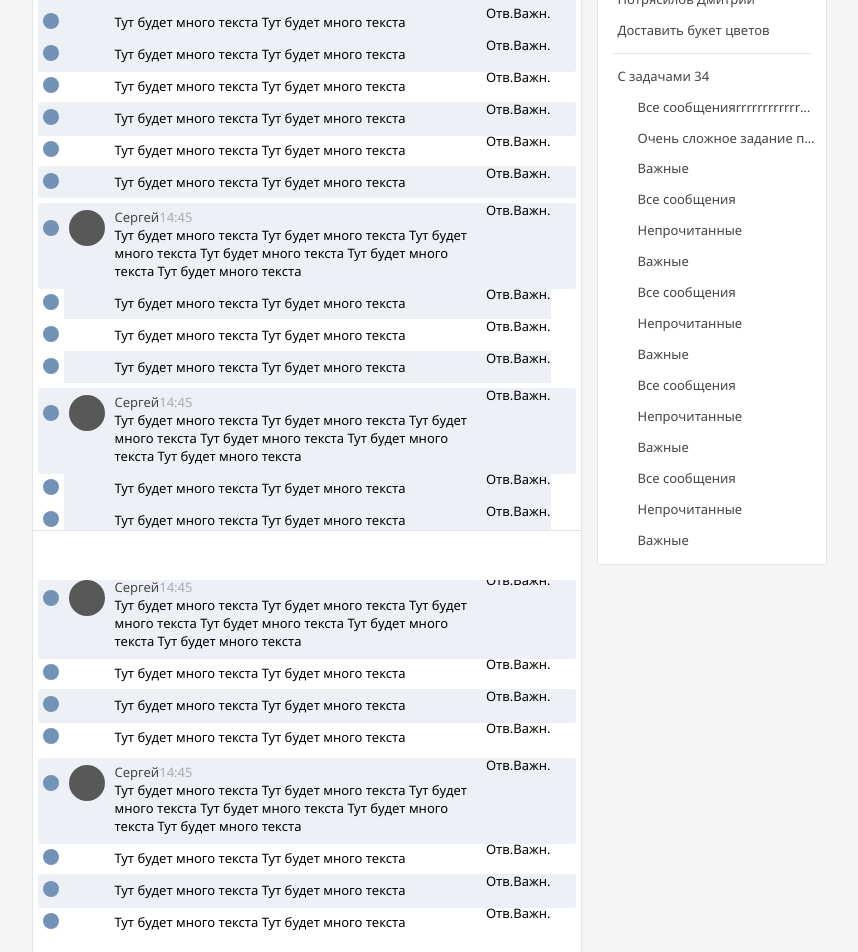
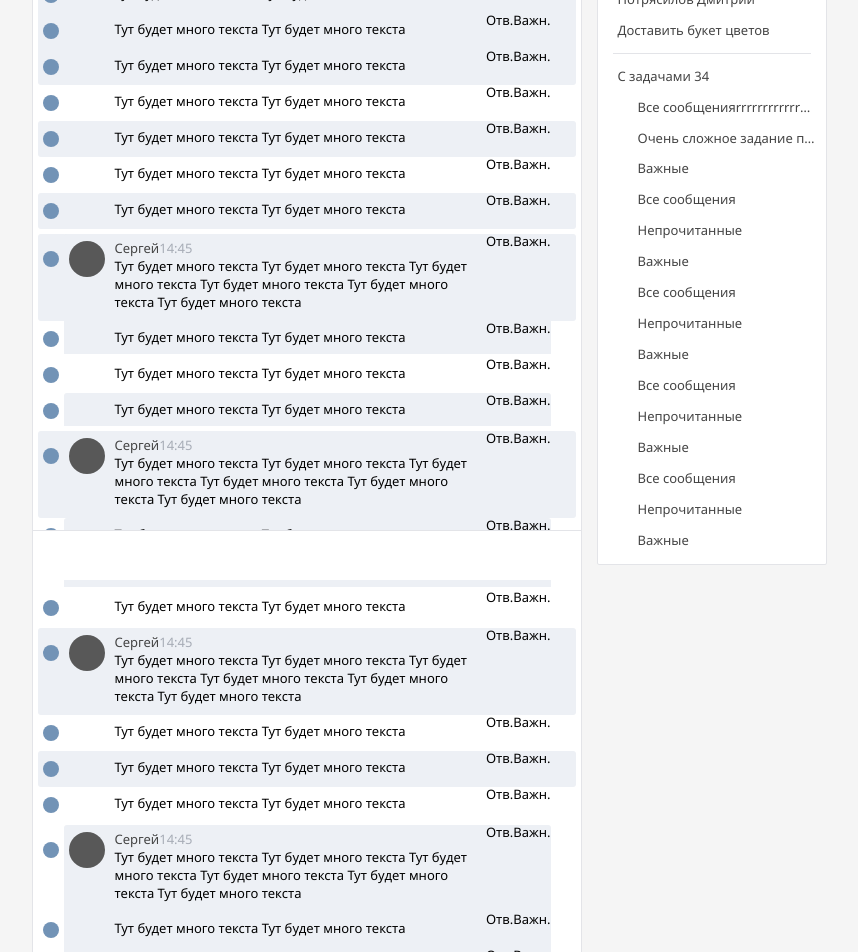
Before and after one commit to Dindro/tasks-service, a Vue app in the folder application/: page /messages in a window 1280 px wide. Shown: the part 220-1172 px from the top of the page, without its empty margins (211-1069 px from the left). Built offline with nearby package versions, Linux system fonts and the light colour scheme.

Commit message:
убрал &. не прочитанные и выделенные отображаются правильно

```diff
--- a/application/src/components/pages/DRAFT/chats.vue
+++ b/application/src/components/pages/DRAFT/chats.vue
@@ -389,10 +389,8 @@ function hscrollbar() {
   var elements = ["nav", "options", "chats-top", "chats-bottom"];
   var value = window.pageXOffset;
 
-  for (let i = 0; i < elements.length; i++) {
-    document.getElementById(
-      elements[i]
-    ).style.transform = `translateX(${-value}px)`;
+  for (element in elements) {
+		document.getElementById(element).style.transform = `translateX(${-value}px)`;
   }
 }
 window.onscroll = hscrollbar;
@@ -554,7 +552,7 @@ body {
 }
 
 .dinamic-content {
-  & #chats-top {
+  #chats-top {
     height: 50px;
     width: 550px;
     position: fixed;
@@ -562,7 +560,7 @@ body {
     border-top: 15px solid $color-background; //Нужен, за ним скрывается список диалогов
     margin-top: 42px;
 
-    & .chats-top-elements {
+    .chats-top-elements {
       width: 100%;
       height: 100%;
       border: 1px solid $color-border;
@@ -572,7 +570,7 @@ body {
     }
   }
 
-  & .chats {
+  .chats {
     background-color: white;
     box-sizing: border-box;
     width: 100%;
@@ -583,13 +581,13 @@ body {
     border-right: 1px solid $color-border;
   }
 
-  & #chats-bottom {
+  #chats-bottom {
     height: 50px;
     width: 550px;
     position: fixed;
     bottom: 0;
 
-    & .chats-bottom-elements {
+    .chats-bottom-elements {
       height: 100%;
       width: 100%;
       border: 1px solid $color-border;
@@ -607,7 +605,7 @@ body {
   overflow: hidden;
   width: 100%;
 
-  & .photo {
+  .photo {
     margin-left: 20px;
     min-width: 60px; // Чтобы не сжался при flex
     width: 60px;
@@ -617,7 +615,7 @@ body {
     border: 1px solid rgb(165, 165, 165);
   }
 
-  & .chat-details {
+  .chat-details {
     display: flex;
     box-sizing: border-box;
     flex-direction: column;
@@ -625,18 +623,18 @@ body {
     width: 0; // Что бы в содержимое работало троеточие
     justify-content: space-around;
 
-    & .chat-details-top {
+    .chat-details-top {
       box-sizing: border-box;
       display: flex;
       justify-content: space-between;
       padding: 0 20px 0 10px;
 
-      & .name-task {
+      .name-task {
         display: flex;
         flex: 1;
         min-width: 0;
 
-        & .name {
+        .name {
           display: block;
           color: $color-black;
           font-size: 14px;
@@ -646,23 +644,23 @@ body {
           text-overflow: ellipsis; /* Добавляем многоточие */
         }
 
-        & .task {
+        .task {
           white-space: nowrap; /* Запрещаем перенос строк */
           color: #7a7a7a;
           padding: 0 15px 0 10px;
         }
       }
 
-      & .time {
+      .time {
         color: rgb(184, 184, 184);
       }
     }
 
-    & .chat-details-bottom {
+    .chat-details-bottom {
       padding: 0 17px 0 7px;
       box-sizing: border-box;
 
-      & .read-status {
+      .read-status {
         display: flex;
         justify-content: space-between;
         background-color: rgb(240, 240, 240);
@@ -670,12 +668,12 @@ body {
         border-radius: 20px 2px 2px 20px;
         align-items: center;
 
-        & .photo-message {
+        .photo-message {
           display: flex;
           align-items: center;
           min-width: 0;
 
-          & .photo-sender {
+          .photo-sender {
             width: 25px;
             height: 25px;
             border-radius: 50%;
@@ -683,7 +681,7 @@ body {
             background-color: #4e4e4e;
           }
 
-          & .message {
+          .message {
             padding-left: 7px;
             padding-right: 10px;
             color: #656565;
@@ -697,7 +695,7 @@ body {
           }
         }
 
-        & .count {
+        .count {
           padding: 1px 4px;
           color: white;
           border-radius: 10px;
--- a/application/src/components/pages/DRAFT/messages.vue
+++ b/application/src/components/pages/DRAFT/messages.vue
@@ -273,7 +273,7 @@
 										<span class="time">14:45</span>
 									</div>
 								</div>
-								<div class="message selected">
+								<div class="message unread">
 									<div class="select"></div>
 									<div class="is-read">
 										<div class="message-text">Тут будет много текста Тут будет много текста Тут будет много текста Тут будет много текста Тут будет много текста Тут будет много текста</div>
@@ -283,7 +283,7 @@
 										</div>
 									</div>
 								</div>
-								<div class="message">
+								<div class="message unread">
 									<div class="select"></div>
 									<div class="is-read">
 										<div class="message-text">Тут будет много текста Тут будет много текста</div>
@@ -293,7 +293,7 @@
 										</div>
 									</div>
 								</div>
-								<div class="message selected">
+								<div class="message unread">
 									<div class="select"></div>
 									<div class="is-read">
 										<div class="message-text">Тут будет много текста Тут будет много текста</div>
@@ -303,7 +303,7 @@
 										</div>
 									</div>
 								</div>
-								<div class="message">
+								<div class="message unread">
 									<div class="select"></div>
 									<div class="is-read">
 										<div class="message-text">Тут будет много текста Тут будет много текста</div>
@@ -535,7 +535,7 @@ body {
 }
 
 .dinamic-content {
-  & #messages-top {
+  #messages-top {
     height: 50px;
     width: 550px;
     position: fixed;
@@ -544,7 +544,7 @@ body {
     margin-top: 42px;
     z-index: 100;
 
-    & .messages-top-elements {
+    .messages-top-elements {
       width: 100%;
       height: 100%;
       border: 1px solid $color-border;
@@ -554,7 +554,7 @@ body {
     }
   }
 
-  & .messages {
+  .messages {
     background-color: white;
     box-sizing: border-box;
     width: 100%;
@@ -565,14 +565,14 @@ body {
     border-right: 1px solid $color-border;
   }
 
-  & #messages-bottom {
+  #messages-bottom {
     height: 50px;
     width: 550px;
     position: fixed;
     bottom: 0;
     z-index: 100;
 
-    & .messages-bottom-elements {
+    .messages-bottom-elements {
       height: 100%;
       width: 100%;
       border: 1px solid $color-border;
@@ -620,6 +620,7 @@ $container-mt: -($photo-wh + $message-top + $message-bottom); // margin-top ко
       position: absolute;
       left: $message-top-left;
       top: 7px;
+			z-index: 1;
 
       & + .message {
         min-height: $message-minH;
@@ -646,52 +647,71 @@ $container-mt: -($photo-wh + $message-top + $message-bottom); // margin-top ко
 
   .message {
     display: flex;
+    margin-top: 3px;
 
     &.selected {
       background-color: $color-message-selected;
-      border-top-left-radius: 3px;
-      border-top-right-radius: 3px;
-      border-bottom-left-radius: 0;
-      border-bottom-right-radius: 0;
+      border-radius: 3px 3px 0 0;
 
+      // Последний селект во всем контейнер
       &:last-child {
         border-bottom-left-radius: 3px;
         border-bottom-right-radius: 3px;
+        padding-bottom: 3px;
       }
-      /* &:before {
+
+      & + .message.selected {
+        border-radius: 0;
+
+        &:before {
+          display: block;
+          margin-top: -3px;
+          content: "";
+          position: absolute;
+          width: 100%;
+          height: 3px;
+          background: $color-message-selected;
+        }
+      }
+
+      & + .message:not(.selected):before {
         display: block;
-        margin-top: -8px;
+        margin-top: -3px;
         content: "";
         position: absolute;
         width: 100%;
         height: 3px;
         border-radius: 0 0 3px 3px;
-        background: #536a92;
-      } */
+        background: $color-message-selected;
+      }
+    }
 
-      & + .selected {
-        /* border-radius: 5px; */
-        border-top-left-radius: 0;
-        border-top-right-radius: 0;
+		// Непрочитанные сообщения
+    &.unread {
+      .is-read {
+        background-color: $color-message-selected;
+        border-radius: 3px 3px 0 0;
+        position: relative;
       }
 
-      & + .message:not(.selected) {
+      & + .unread .is-read {
+        border-radius: 0;
+
         &:before {
           display: block;
-          margin-top: -1px;
+          margin-top: -3px;
           content: "";
           position: absolute;
           width: 100%;
           height: 3px;
-          border-radius: 0 0 3px 3px;
-          background: $color-message-selected
+          background: $color-message-selected;
         }
       }
-    }
 
-    &.unread {
-      .is-read {
-        background-color: $color-message-selected;
+      & + .unread:last-child .is-read {
+        border-bottom-left-radius: 3px;
+        border-bottom-right-radius: 3px;
+        padding-bottom: 3px;
       }
     }
 
@@ -700,7 +720,7 @@ $container-mt: -($photo-wh + $message-top + $message-bottom); // margin-top ко
       height: $select-wh;
       border-radius: 50%;
       background-color: #7293b6;
-      margin: 7px 0 7px 5px;
+      margin: 10px 0 7px 5px; // 10px из за margin-bottom: 3px
       min-width: $select-wh;
     }
 
```
